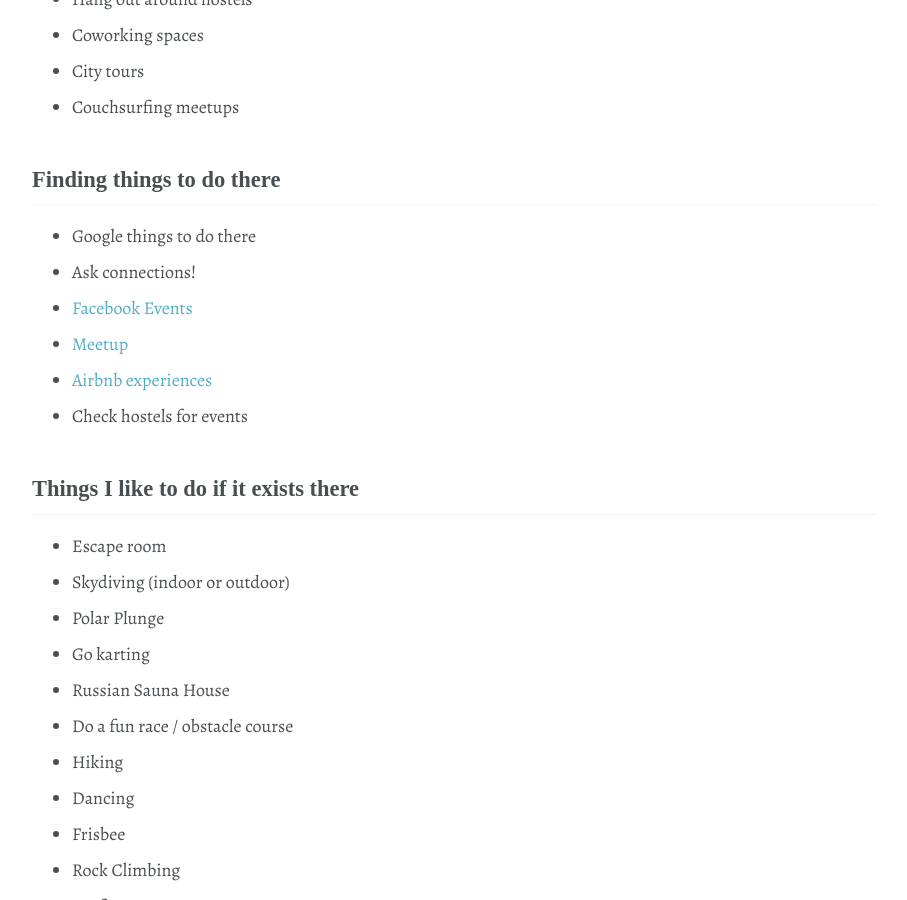
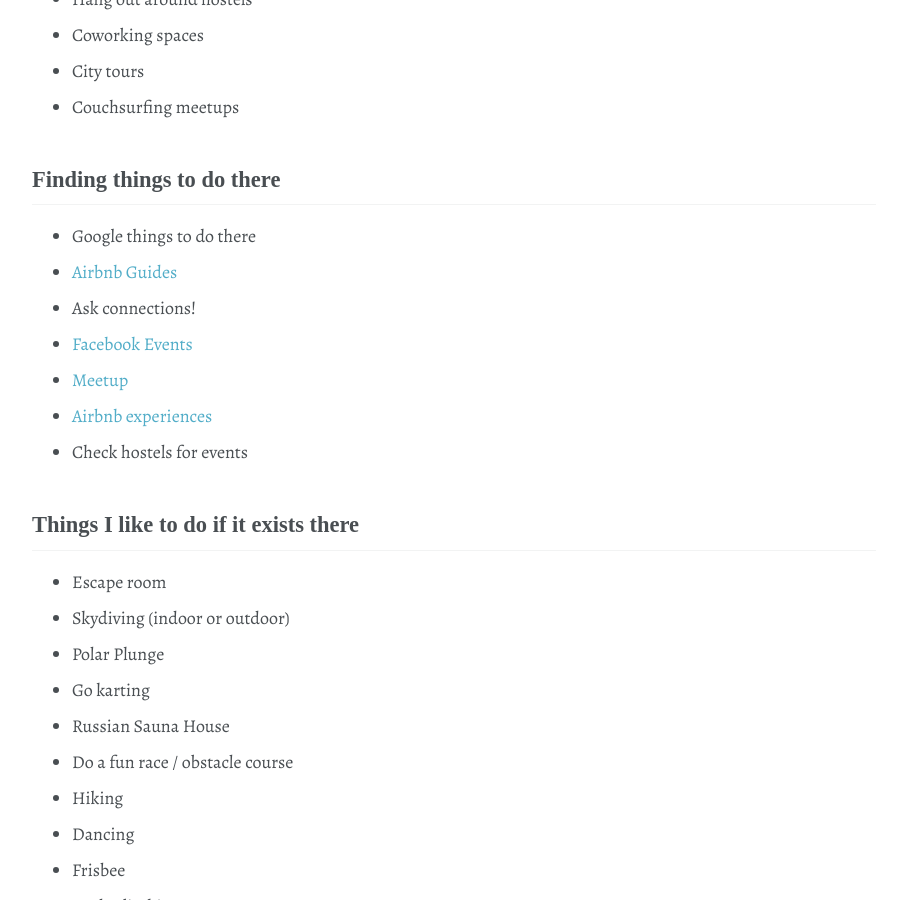
Before and after one commit to shanemileham/levelupmylife, a Jekyll site: the page built from _content/travel/planning.md, in a window 1280 px wide and 900 px high, scrolled down 2974 px. Shown: the whole window, without its empty margins (86-993 px from the left). Built offline with Jekyll 4.4.1, drawn with Linux system fonts in a browser that asks for light colours; some web fonts are replaced; comment, search, counter and statistics services are not loaded.

Commit message:
Travel/planning += airbnb guides

```diff
--- a/_content/travel/planning.md
+++ b/_content/travel/planning.md
@@ -81,6 +81,7 @@ _Note: The [Chase Sapphire Reserve](https://creditcards.chase.com/rewards-credit
 
 ## Finding things to do there
 - Google things to do there
+- [Airbnb Guides](https://www.airbnb.com/things-to-do)
 - Ask connections!
 - [Facebook Events](https://www.facebook.com/events)
 - [Meetup](https://www.meetup.com/)
```
